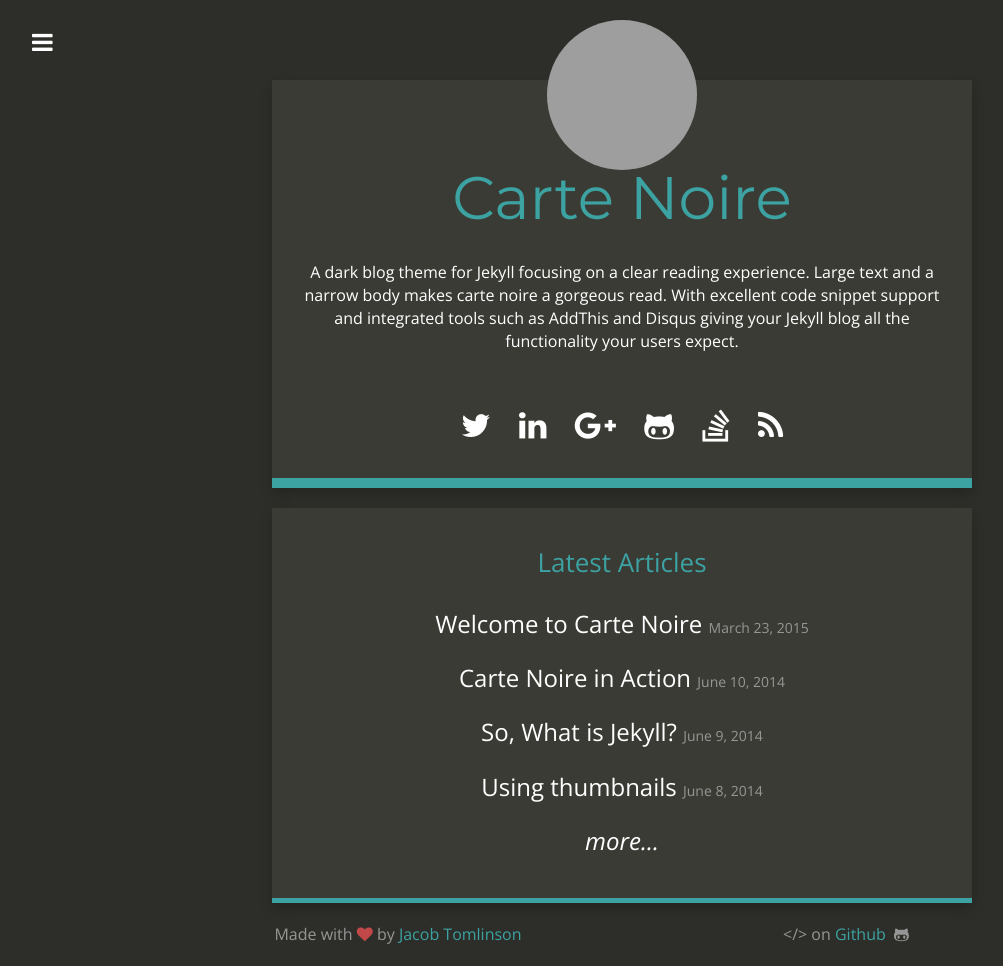
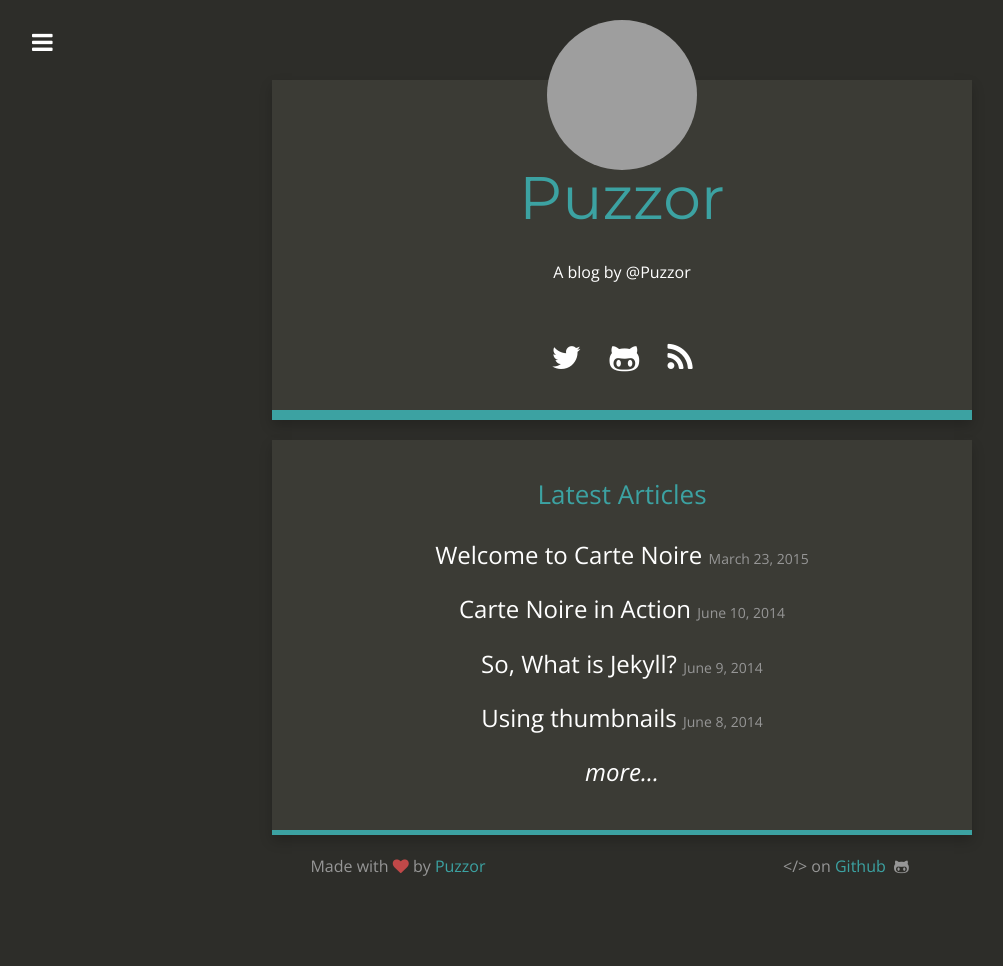
Before and after one commit to Puzzor/puzzor.github.io, a Jekyll site: the page built from index.html, in a window 1280 px wide. Shown: the whole page, without its empty margins (18-1021 px from the left). Built offline with Jekyll 4.4.1, drawn with Linux system fonts in a browser that asks for light colours; nearby versions of some CDN libraries; after the commit the page ends 900 px from its top, so only the background shows below that; grey boxes are pictures that could not be loaded.

Commit message:
修改config“

```diff
--- a/CNAME
+++ /dev/null
@@ -1 +0,0 @@
-carte-noire.jacobtomlinson.co.uk
--- a/_config.yml
+++ b/_config.yml
@@ -1,31 +1,30 @@
 # Site settings
-title: "Carte Noire"
-email: jacob@jacobtomlinson.co.uk
+title: "Puzzor"
+email: puzzorsj@gmail.com
 description: "A dark blog theme for Jekyll."
 baseurl: ""
-url: "http://carte-noire.jacobtomlinson.co.uk/"
-title_description: "A dark blog theme for Jekyll focusing on a clear reading experience. Large text and a narrow body makes carte noire a gorgeous read. With excellent code snippet support and integrated tools such as AddThis and Disqus giving your Jekyll blog all the functionality your users expect."
+url: "https://puzzor.github.io/"
+title_description: "A blog by @Puzzor"
 title_image: "https://www.gravatar.com/avatar/00000000000000000000000000000000?s=500&d=mm"
-google_analytics: "UA-20365477-4"
-disqus_account: cartenoire
-github_repository: https://github.com/jacobtomlinson/carte-noire
+google_analytics: ""
+github_repository: https://github.com/Puzzor
 addthis_id: ra-513c6fa83da6ec67
 post_limit: 5
 
 # Social usernames/URLs
-twitter_username: _jacobtomlinson
-github_username:  jacobtomlinson
+twitter_username: puzzor
+github_username:  puzzor
 instagram_username:
 reddit_username:
-linkedin_link: http://carte-noire.jacobtomlinson.co.uk/
-google_plus_link: http://carte-noire.jacobtomlinson.co.uk/
-stackoverflow_link: http://carte-noire.jacobtomlinson.co.uk/
+linkedin_link:
+google_plus_link:
+stackoverflow_link:
 xing_link:
 facebook_link:
 
 # Footer
-footer_left: "Made with <i class=\"fa fa-heart\"></i> by <a href=\"https://twitter.com/_JacobTomlinson\">Jacob Tomlinson</a>"
-footer_right: "&lt;/&gt; on <a href=\"https://github.com/jacobtomlinson/carte-noire\">Github</a> &nbsp;<i class=\"fa fa-github-alt\"></i>"
+footer_left: "Made with <i class=\"fa fa-heart\"></i> by <a href=\"https://twitter.com/puzzorsj\">Puzzor</a>"
+footer_right: "&lt;/&gt; on <a href=\"https://github.com/Puzzor\">Github</a> &nbsp;<i class=\"fa fa-github-alt\"></i>"
 
 # Build settings
 markdown: kramdown
```
